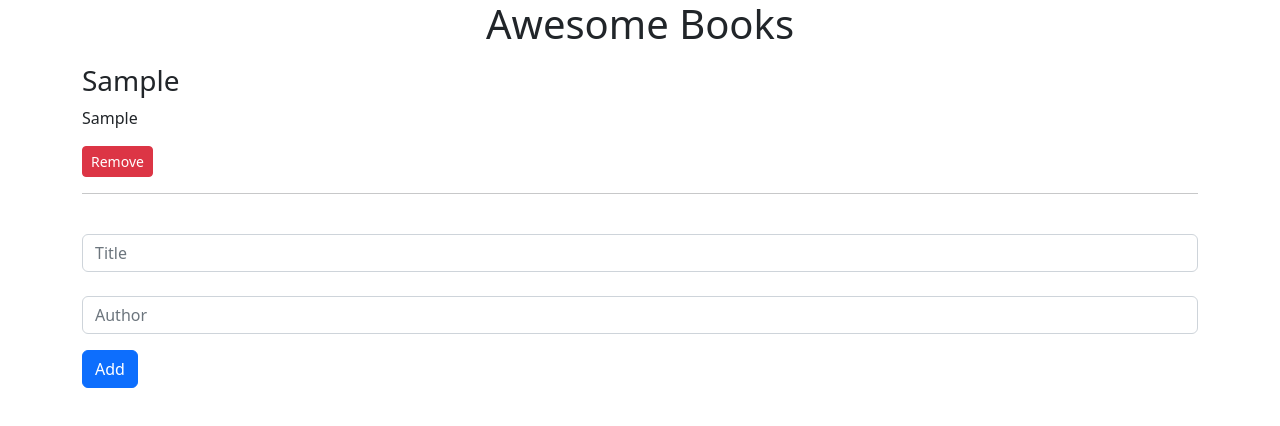
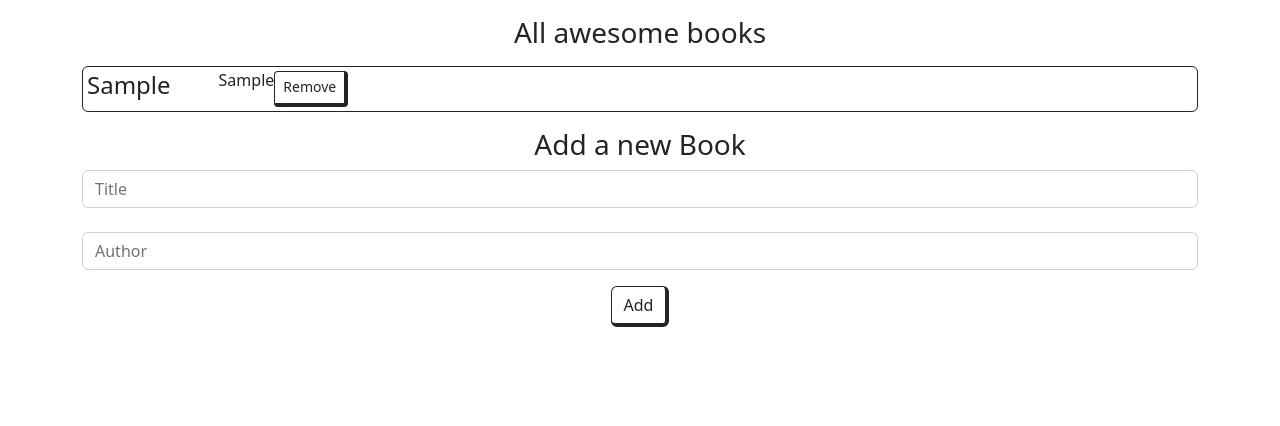
Before and after one commit to manq2010/books-javascript, a website: page index.html in a window 1280 px wide. Both pictures are taken after typing "Sample", "Sample" into the empty fields and a click on the button "Add". Drawn offline with nearby package versions, Linux system fonts and the light colour scheme.

Commit message:
Add two classes

```diff
--- a/index.html
+++ b/index.html
@@ -13,16 +13,18 @@
 
 <body>
     <div class="container">
-        <h1 class="text-center">
-            Awesome Books
-        </h1>
 
-        <div class="container-books mt-3">
+        <h3 class="text-center mt-3">
+            All awesome books
+            </h>
+            <div class="container-books mt-3 border border-dark rounded d-flex flex-column"></div>
 
-        </div>
+            <h3 class="text-center mt-3">
+                Add a new Book
+                </h2>
 
-        <form id="book-form">
-            <div class="">
+                <form class="text-center" id="book-form">
+                    <div class="d-flex justify-content-center ">
                         <label for="title" class='form-label'></label>
                         <input type="text" id="title" class="form-control" placeholder="Title" required>
                     </div>
@@ -30,9 +32,9 @@
                         <label for="author" class='form-label'></label>
                         <input type="text" id="author" class="form-control" placeholder="Author" required>
                     </div>
-            <button type="submit" class="btn btn-primary mt-3">Add</button>
+                    <button type="submit"
+                        class="justify-content-end btn btn-outline-dark mt-3 border-end border-bottom border-4 border-dark">Add</button>
                 </form>
-
 
     </div>
 </body>
--- a/js/index.js
+++ b/js/index.js
@@ -1,7 +1,4 @@
 // Array Constructor
-
-const booksObject = {};
-
 class Booklist {
   constructor(title, author) {
     this.title = title;
@@ -11,7 +8,9 @@ class Booklist {
 
 // Storage Functions
 
-const getBooks = () => {
+/* eslint max-classes-per-file: ["error", 2] */
+class Storage {
+  static getBooks = () => {
     let books;
     if (localStorage.getItem('books') === null) {
       books = [];
@@ -21,14 +20,14 @@ const getBooks = () => {
     return books;
   };
 
-const addBookStr = (book) => {
-  const books = getBooks();
+  static addBookStr = (book) => {
+    const books = this.getBooks();
     books.push(book);
     localStorage.setItem('books', JSON.stringify(books));
   };
 
-const deleteBookStr = (bookIndex) => {
-  const books = getBooks();
+  static deleteBookStr = (bookIndex) => {
+    const books = this.getBooks();
 
     books.forEach((book, index) => {
       if (bookIndex === index) {
@@ -37,9 +36,11 @@ const deleteBookStr = (bookIndex) => {
     });
     localStorage.setItem('books', JSON.stringify(books));
   };
+}
 
 // Array UI
-const books = getBooks();
+
+const books = Storage.getBooks();
 
 const addBook = (book) => {
   const list = document.querySelector('.container-books');
@@ -48,9 +49,11 @@ const addBook = (book) => {
   list.appendChild(div);
 
   div.innerHTML = `
-  <h3>${book.title}</h3>
-  <p>${book.author}</p>
-  <a href="" class="btn btn-danger btn-sm remove"> Remove </a>
+  <div class="book-details d-flex flex-row m-1 justify-content-between">
+  <div class="d-flex flex-row">
+  <h4>${book.title}</h4>
+  <p class="ps-5 h6">${book.author}</p>
+  <a href="" class="btn btn-outline-dark btn-sm border-end border-bottom border-4 border-dark remove"> Remove </a>
   <hr> `;
 };
 
@@ -58,6 +61,8 @@ const title = document.querySelector('#title');
 const author = document.querySelector('#author');
 
 const clearFormInputs = () => {
+  const title = document.querySelector('#title');
+  const author = document.querySelector('#author');
   title.value = '';
   author.value = '';
 };
@@ -89,7 +94,7 @@ formBook.addEventListener('submit', (e) => {
     addBook(booksObject);
 
     // add book to storage
-    addBookStr(booksObject);
+    Storage.addBookStr(booksObject);
     // clear form
     clearFormInputs();
   }
@@ -105,6 +110,6 @@ remove.forEach((deleteBook, index) => {
   deleteBook.addEventListener('click', (e) => {
     e.preventDefault();
     deleteBookList(e.target);
-    deleteBookStr(index);
+    Storage.deleteBookStr(index);
   });
 });
```
Lines whose indentation alone changed are shown as unchanged.
